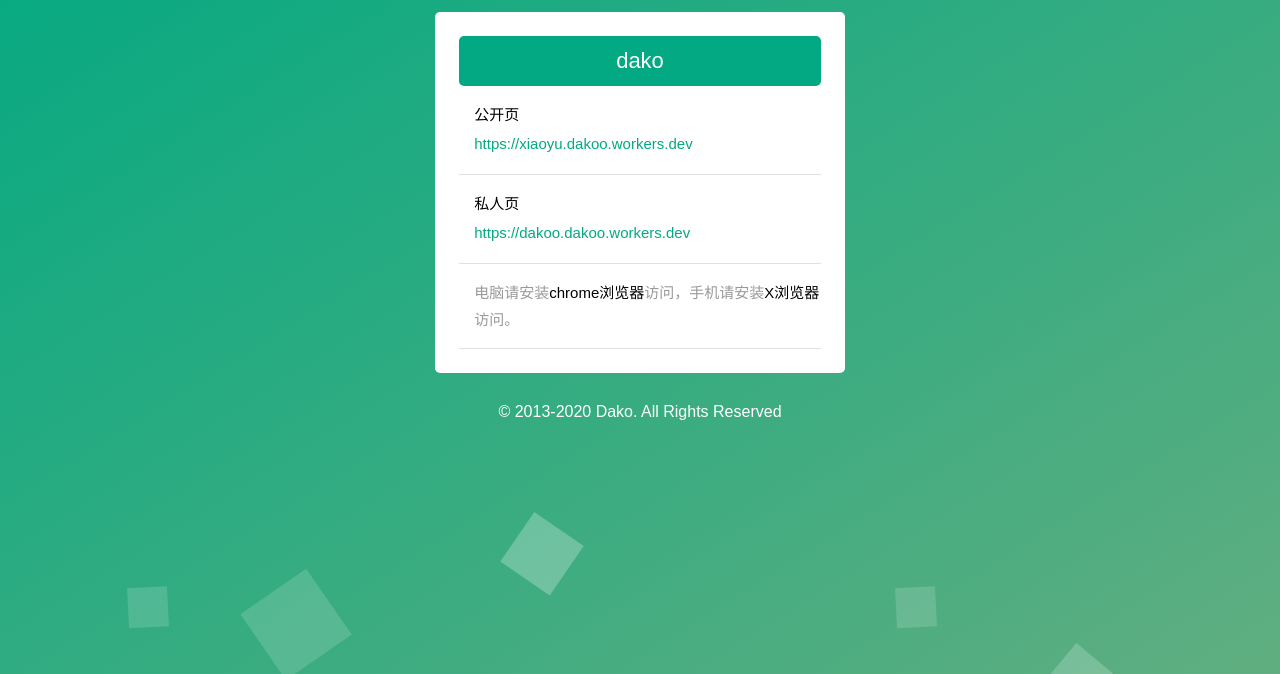
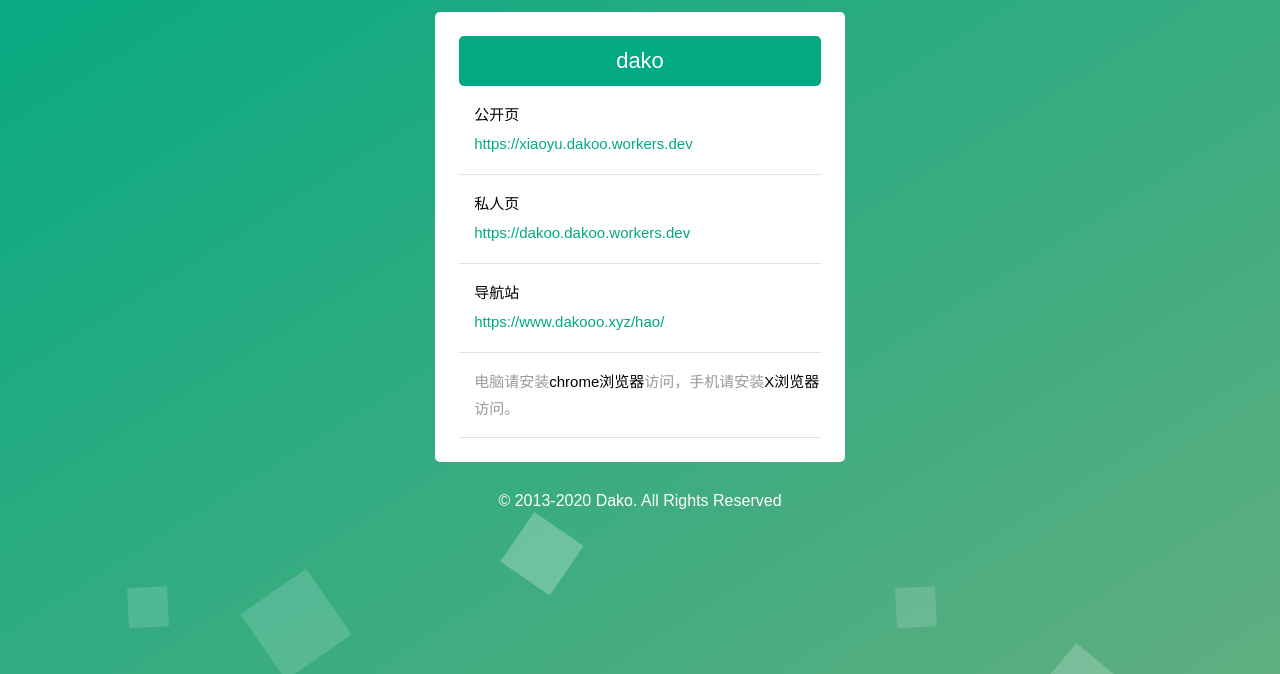
Before and after one commit to dakooo/dakooo.github.io, a plain HTML site: page index.html in a window 1280 px wide. Shown: the part 126-800 px from the top of the page. Drawn offline with Linux system fonts and the light colour scheme.

Commit message:
Update index.html

```diff
--- a/index.html
+++ b/index.html
@@ -32,6 +32,11 @@
 
 								</span></span></li>
 								<li>
+									导航站
+									<a href="https://www.dakooo.xyz/hao/" target="_blank"><i>https://www.dakooo.xyz/hao/</i></a>
+
+								</span></span></li>
+								<li>
                                 <span>电脑请安装<a href="https://www.google.cn/chrome/" target="_blank">chrome浏览器</a>访问，手机请安装<a href="https://www.xbext.com/" target="_blank">X浏览器</a>访问。<span>
 							</ul>
 
```
